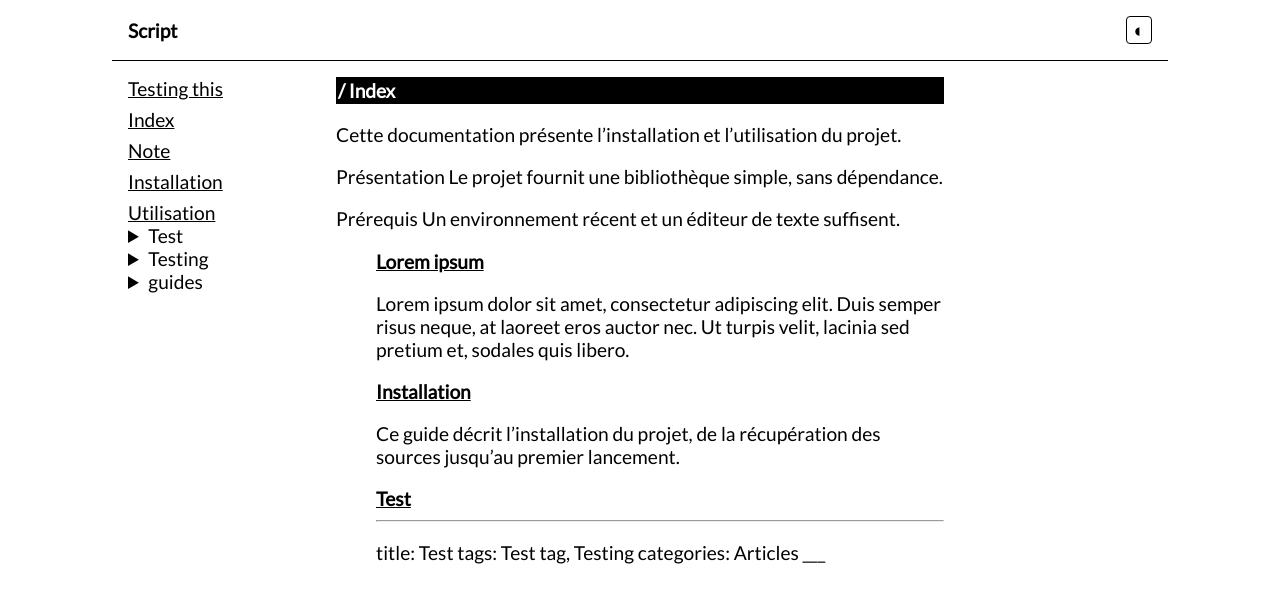
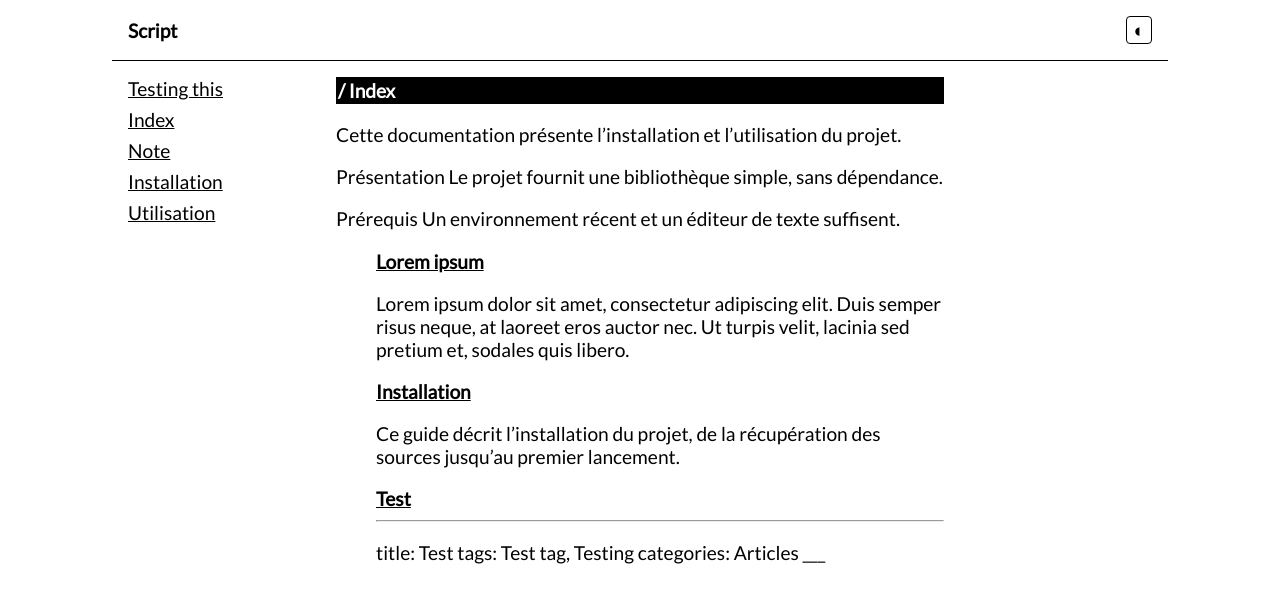
Before and after one commit to script-txt/script-txt.github.io, a Jekyll site: the page built from index.md, in a window 1280 px wide. Shown: the top 603 px of the page. Built offline with Jekyll 4.4.1, drawn with Linux system fonts in a browser that asks for light colours.

Commit message:
Update default.html

```diff
--- a/_layouts/default.html
+++ b/_layouts/default.html
@@ -32,7 +32,7 @@
     <li><a href="{{ p.url | relative_url }}"{% if p.url == page.url %} aria-current="page"{% endif %}>{{ p.title }}</a></li>
     {%- endfor %}
   </ul>
-  {%- assign categories = site.categories | sort %}
+  <!--- {%- assign categories = site.categories | sort %}
     {%- for category in categories %}
     {%- assign category_posts = category[1] | sort: "date" | reverse %}
     <details{% if page.categories contains category[0] %} open{% endif %}>
@@ -43,7 +43,7 @@
         {%- endfor %}
       </ul>
     </details>
-    {%- endfor %}
+    {%- endfor %}--->
 </nav>
 
 <!-- Colonne 2 : contenu -->
```
